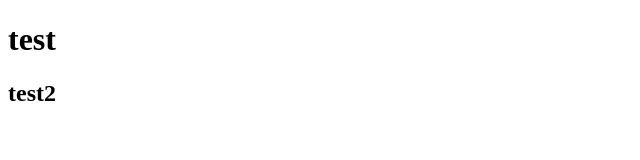
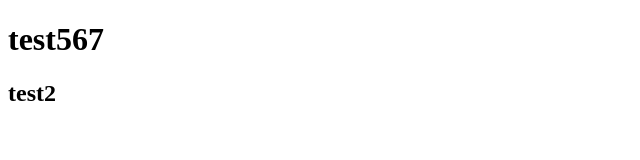
Before and after one commit to SimonChiu999/GitHubTest, a plain HTML site: page index.html in a window 1280 px wide. Shown: the full height of the page, 0-640 px from the left. Drawn offline with Linux system fonts and the light colour scheme.

Commit message:
modify h1

```diff
--- a/index.html
+++ b/index.html
@@ -7,7 +7,7 @@
     <title>GG1234</title>
 </head>
 <body>
-   <h1>test</h1>
+   <h1>test567</h1>
    <h2>test2</h2>
 </body>
 </html>
```
